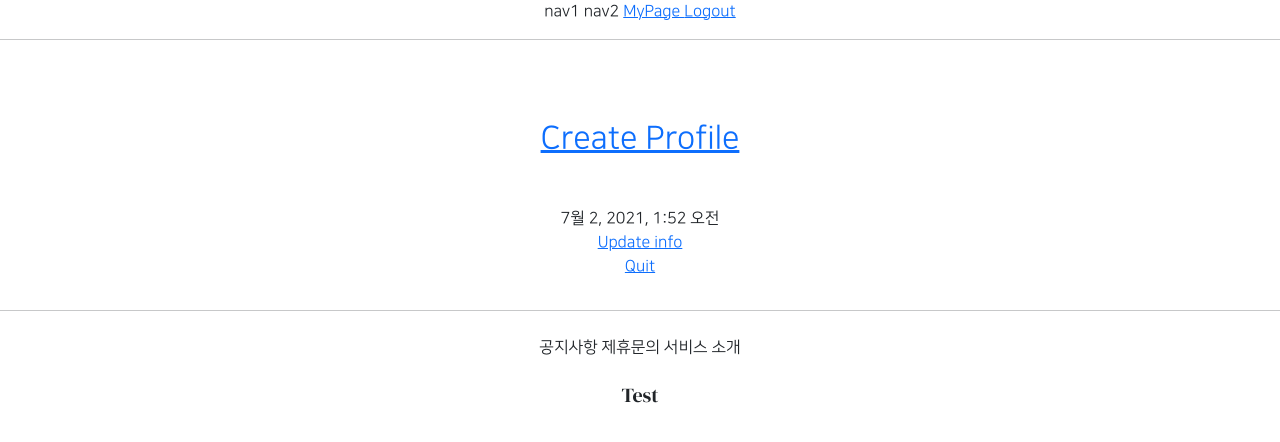
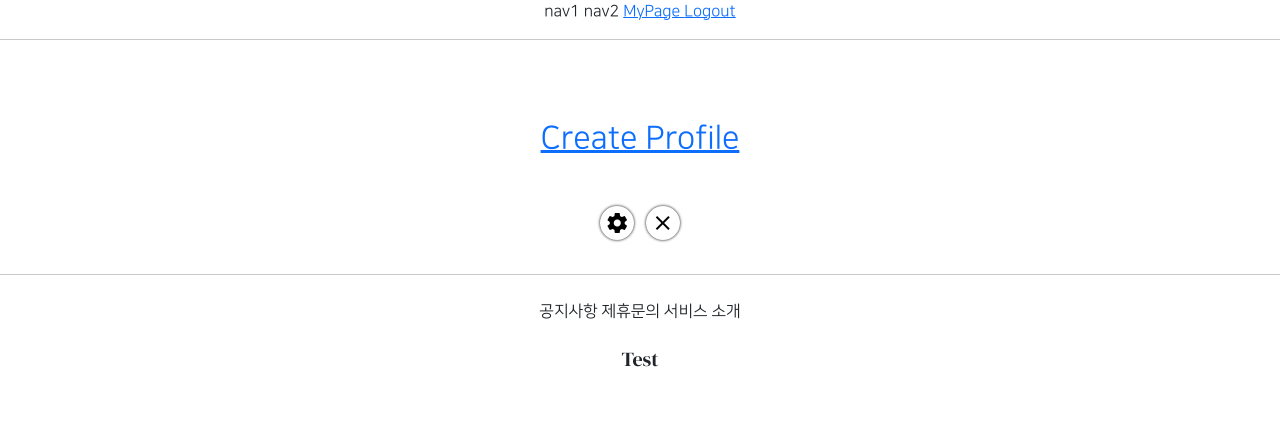
Before and after one commit to suyeon-K/GIS_web_project_1, a Django app: template accountapp/templates/accountapp/detail.html in a window 1280 px wide. Shown: the part 137-579 px from the top of the page. Run offline with Django 3.2, Linux system fonts and the light colour scheme; the template is opened without the code that fills it: values that come from a table or form of the project are taken from there, others are empty; the visitor is signed in with stand-in values (Sample User, id 1); data comes from the database, SQL or seed files in the repository; parts of the project's set-up code (start-up, migrations or seed data) failed here and were passed over.

Commit message:
7/30_decorate_update_info_button_and_quit_button

```diff
--- a/accountapp/templates/accountapp/detail.html
+++ b/accountapp/templates/accountapp/detail.html
@@ -26,20 +26,17 @@
             </h2>
             {% endif %}
         </div>
-        <div>
-            {{ target_user.date_joined }}
-        </div>
 
         {% if user == target_user %}
 
         <div>
-            <a href="{% url 'accountapp:update' pk=target_user.pk %}">
-                Update info
+            <a href="{% url 'accountapp:update' pk=target_user.pk %}"
+            class="material-icons round_button mx-1">
+                settings
             </a>
-        </div>
-        <div>
-            <a href="{% url 'accountapp:delete' pk=target_user.pk %}">
-                Quit
+            <a href="{% url 'accountapp:delete' pk=target_user.pk %}"
+            class="material-icons round_button mx-1">
+                close
             </a>
         </div>
 
```
